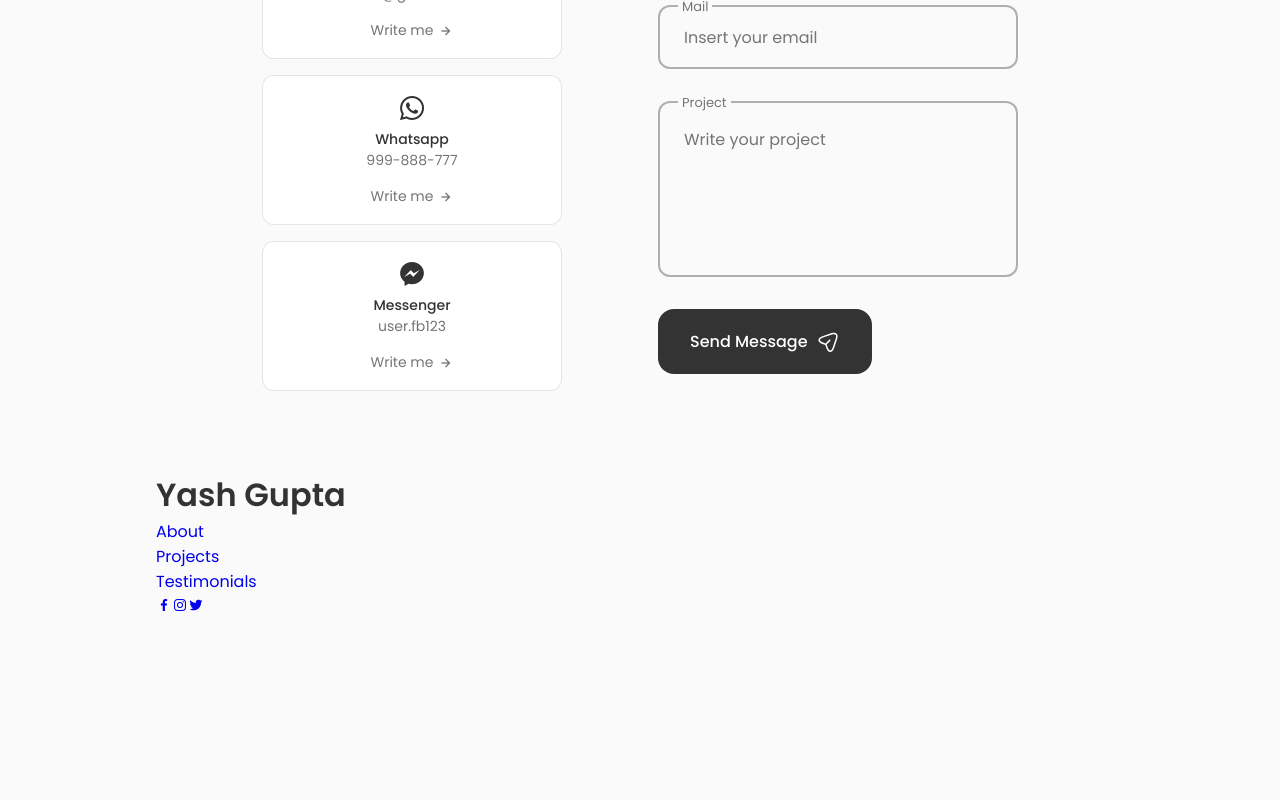
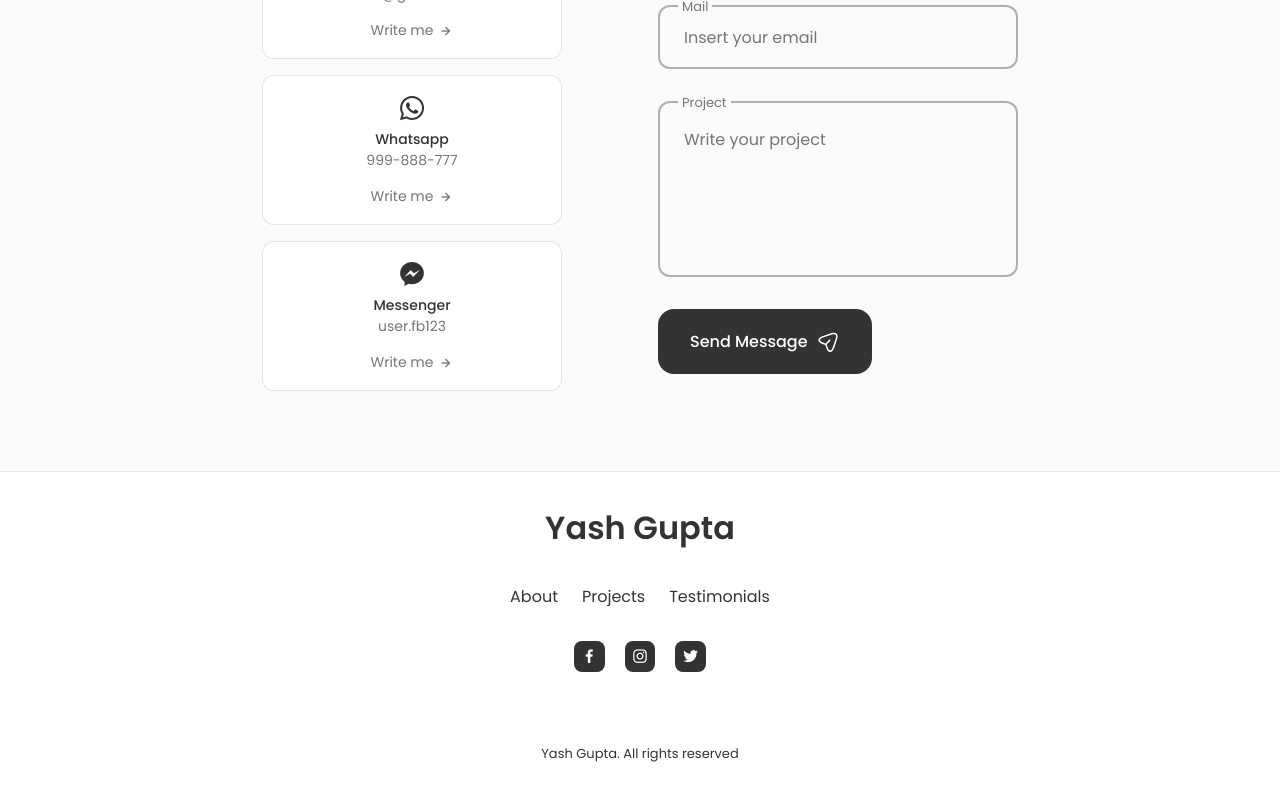
Before and after one commit to gyash21/THE-PORTFOLIO, a React (Create React App) app: page / in a window 1280 px wide. Shown: the part 2802-3602 px from the top of the page. Before the commit the page ends 3421 px from the top, so only its background shows below. Built offline with nearby package versions, Linux system fonts and the light colour scheme.

Commit message:
update- footer components updated

```diff
--- a/src/components/footer/Footer.jsx
+++ b/src/components/footer/Footer.jsx
@@ -1,4 +1,5 @@
-import React from 'react'
+import React from 'react';
+import "./footer.css";
 
 const Footer = () => {
   return (
@@ -32,6 +33,11 @@ const Footer = () => {
             <a href="https://twitter.com/gyash21" className="footer__social-link" target="_blank"><i class="bx bxl-twitter"></i></a>
             </div>
 
+
+            <span className="footer__copy">
+                Yash Gupta. All rights reserved
+            </span>
+
         </div>
     </footer>
   )
--- a/src/components/footer/footer.css
+++ b/src/components/footer/footer.css
@@ -0,0 +1,66 @@
+.footer {
+    background-color: var(--container-color);
+    border-top: 1px solid rgba(0, 0, 0, 0.1);
+}
+
+.footer__container {
+    padding: 2rem 0 6rem;
+}
+
+.footer__title,
+.footer__link {
+    color: var(--title-color);
+}
+
+.footer__title {
+    text-align: center;
+    margin-bottom: var(--mb-2);
+}
+
+.footer__link:hover {
+    color: var(--title-color-dark);
+}
+
+.footer__list {
+    display: flex;
+    justify-content: center;
+    column-gap: 1.5rem;
+    margin-bottom: var(--mb-2);
+}
+
+.footer__social {
+    display: flex;
+    justify-content: center;
+    column-gap: 1.25rem;
+}
+
+.footer__social-link {
+    background-color: var(--title-color);
+    color: var(--container-color);
+    font-size: 1.125rem;
+    padding: 0.4rem;
+    border-radius: 0.5rem;
+    display: inline-flex;
+}
+
+.footer__social-link:hover {
+    background-color: var(--title-color-dark);
+}
+
+.footer__copy {
+    display: block;
+    margin-top: 4.5rem;
+    color: var(--title-color);
+    text-align: center;
+    font-size: var(--smaller-font-size);
+}
+
+/*=============== BREAKPOINTS ===============*/
+/* For large devices */
+@media screen and (max-width: 992px) {
+    .footer__social-link {
+        padding: 0.25rem;
+        border-radius: 0.25rem;
+        font-size: 1rem;
+    }
+  }
```
